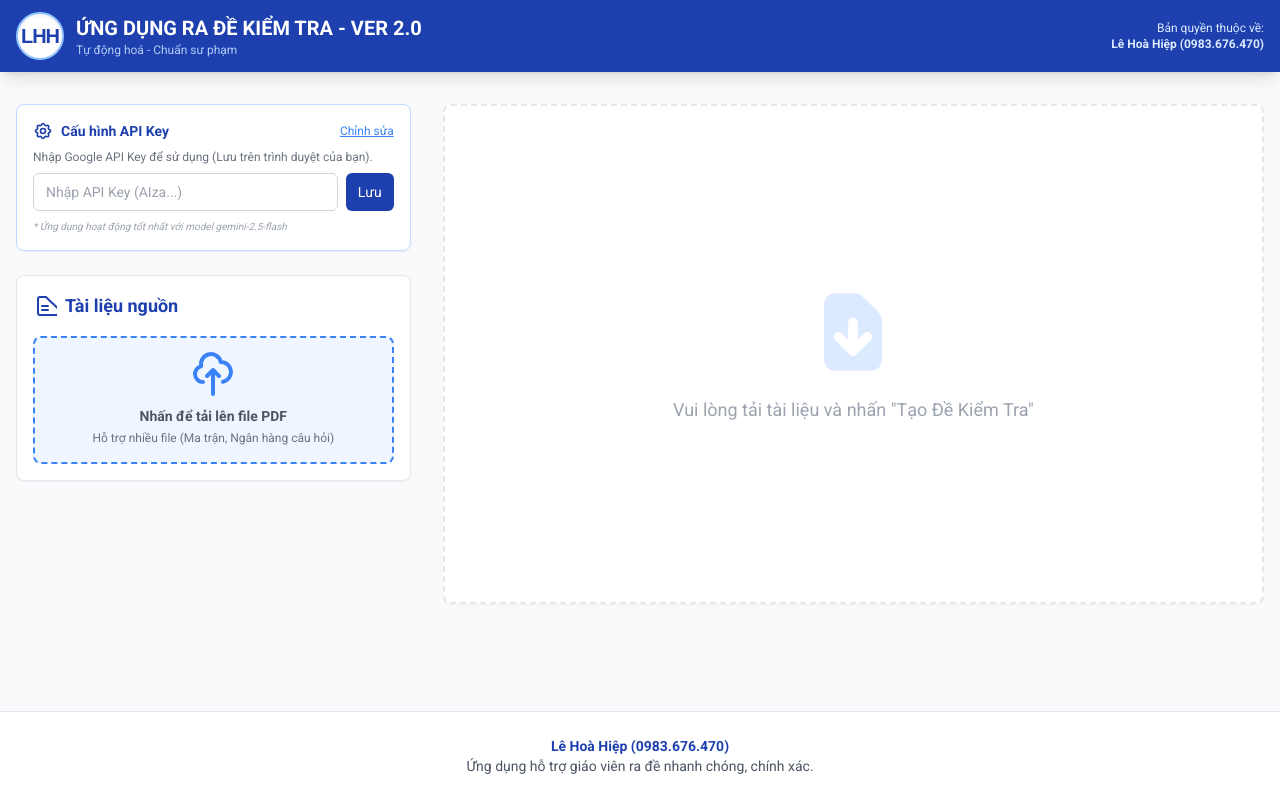
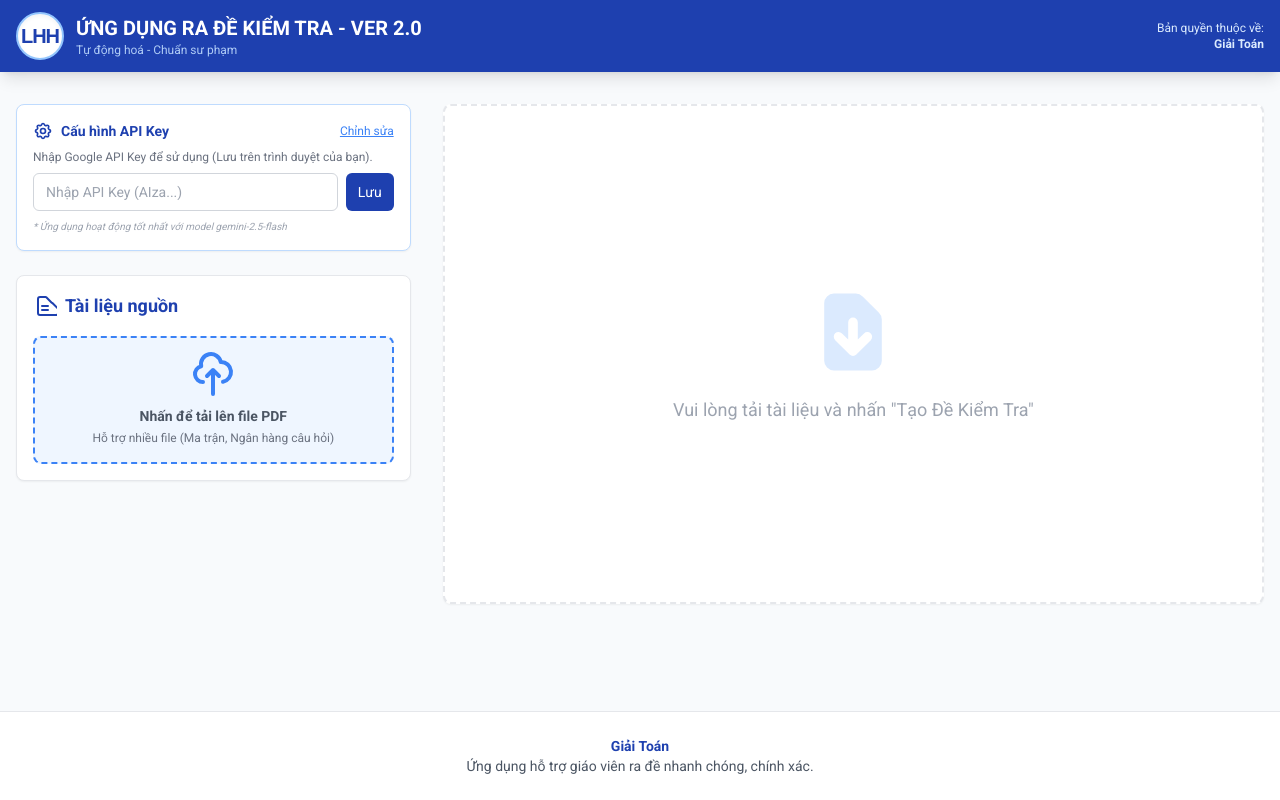
Before and after one commit to giaitoan/radekiemtra, a React (Vite) app: page / in a window 1280 px wide. Built offline with nearby package versions, Linux system fonts and the light colour scheme.

Commit message:
Update constants.ts

```diff
--- a/constants.ts
+++ b/constants.ts
@@ -20,7 +20,7 @@ export const DEFAULT_CONFIG: ExamConfig = {
   matrixNotes: 'Tỷ lệ nhận biết 40%, thông hiểu 30%, vận dụng 30%. Công thức toán in ấn chuẩn.'
 };
 
-export const AUTHOR_INFO = "Lê Hoà Hiệp (0983.676.470)";
+export const AUTHOR_INFO = "Giải Toán";
 
 // SVG Icons as constants
 export const ICONS = {
```
